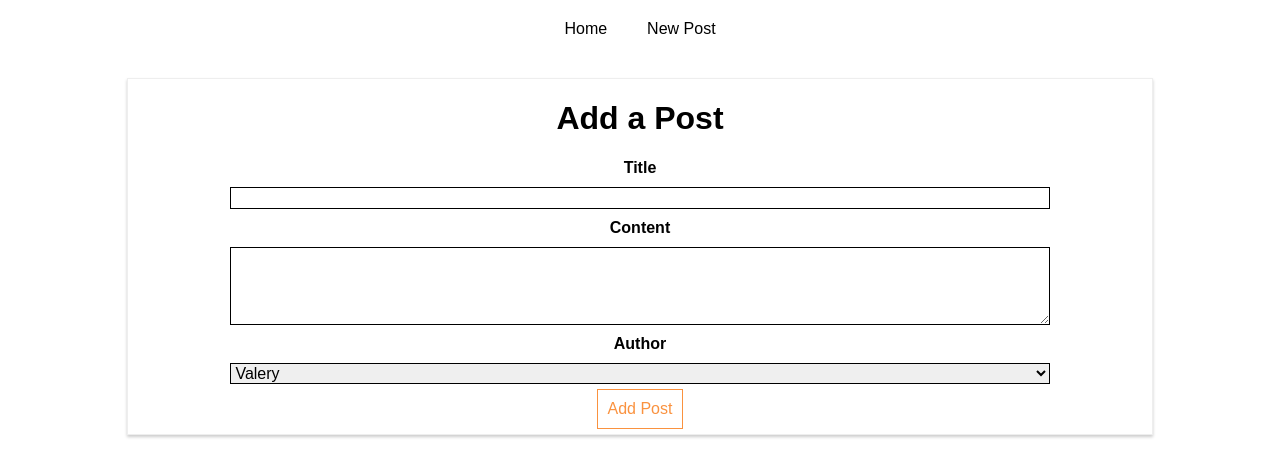
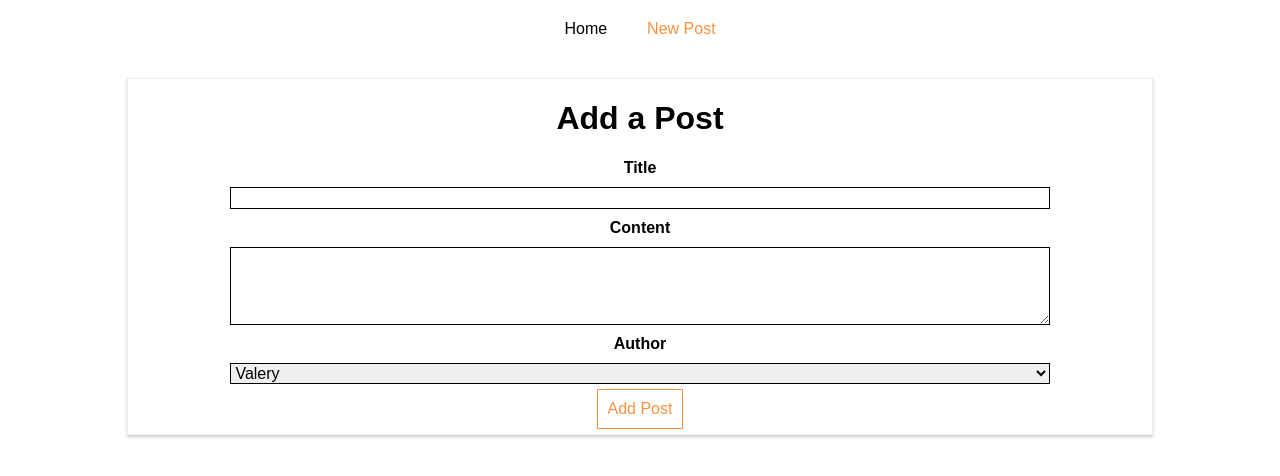
Before and after one commit to ValeryFilipev/HTTP_JSONplaceholder_React, a React (Create React App) app: page /new-post in a window 1280 px wide. Shown: the top 476 px of the page. Built offline with nearby package versions, Linux system fonts and the light colour scheme.

Commit message:
styling and work with links

```diff
--- a/src/containers/Blog/Blog.css
+++ b/src/containers/Blog/Blog.css
@@ -17,6 +17,7 @@
 }
 
 .Blog a:hover,
-.Blog a:active {
+.Blog a:active,
+.Blog a.active {
     color: #fa923f;
 }
--- a/src/containers/Blog/Blog.js
+++ b/src/containers/Blog/Blog.js
@@ -1,6 +1,6 @@
 import React, { Component } from 'react';
 //import axios from '../../axios';
-import {Route, Link} from 'react-router-dom';
+import {Route, NavLink} from 'react-router-dom';
 
 import './Blog.css';
 import Posts from './Posts/Posts';
@@ -13,12 +13,19 @@
         <header>
           <nav>
             <ul>
-              <li><Link to="/">Home</Link></li>
-              <li><Link to={{
+              <li><NavLink
+                to="/"
+                exact
+                activeClassName="my-active"
+                activeStyle={{
+                  color: '#fa923f',
+                  textDecoration: 'underline'
+                }}>Home</NavLink></li>
+              <li><NavLink to={{
                 pathname: '/new-post',
                 hash: '#submit',
                 search: '?quick-submit=true'
-              }}>New Post</Link></li>
+              }}>New Post</NavLink></li>
             </ul>
           </nav>
         </header>
```
